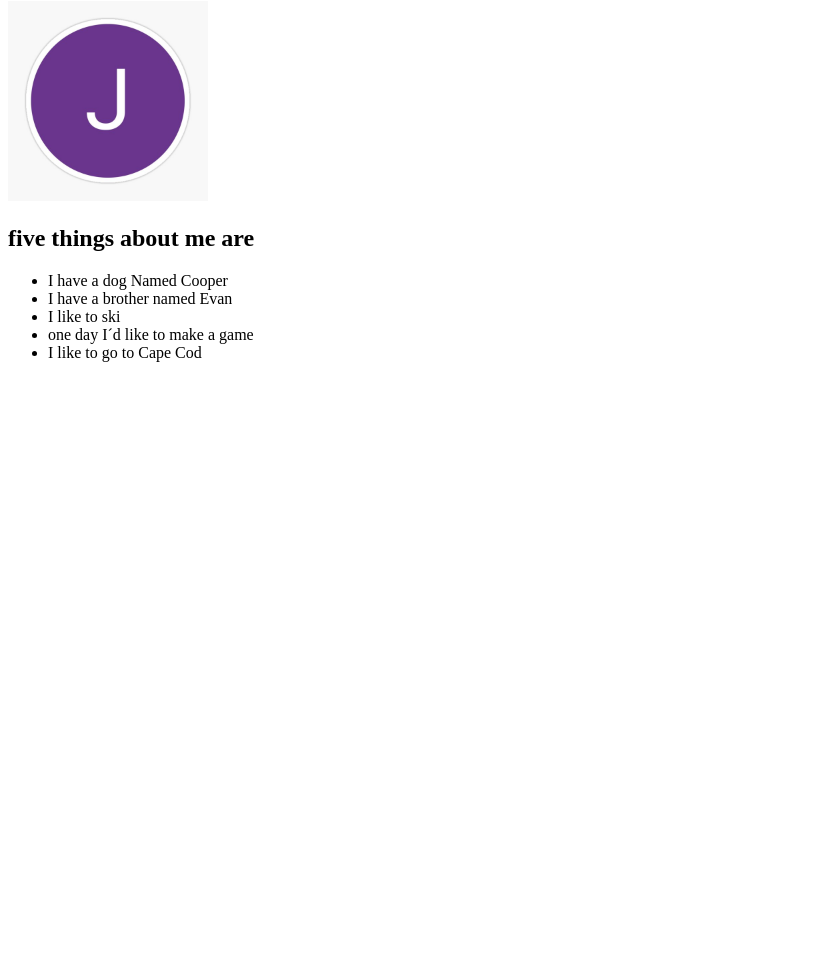
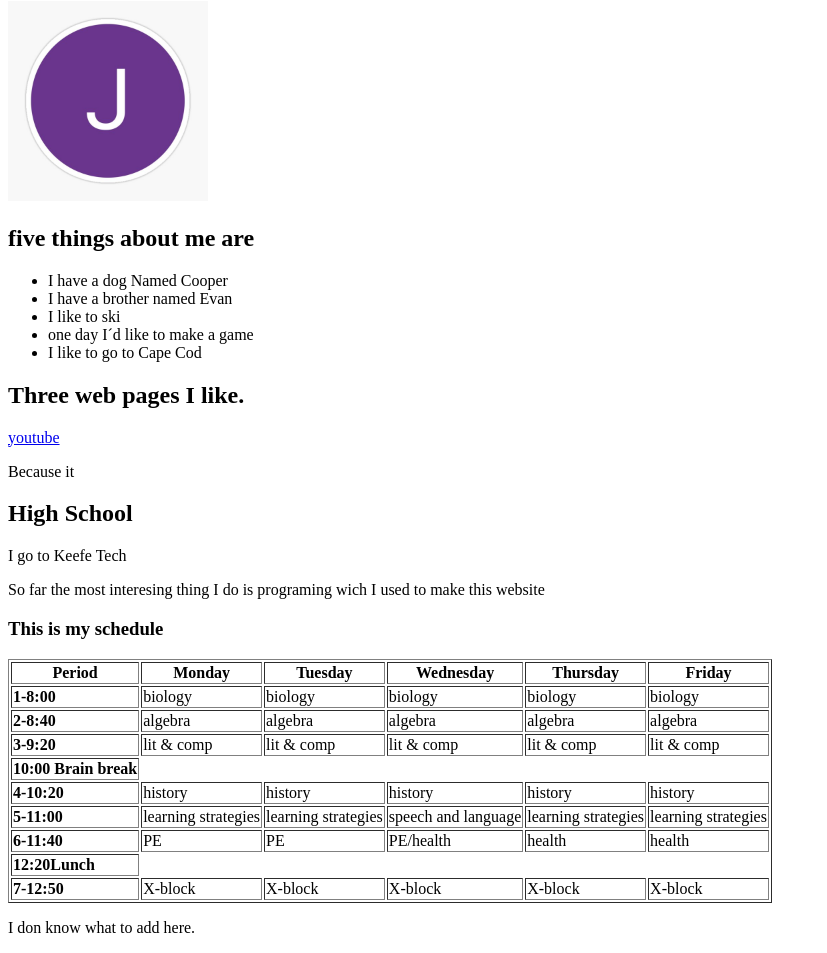
Before and after one commit to KTProg-2024/my-own-webpage-Jackandanumber, a plain HTML site: page index.html in a window 1280 px wide. Shown: the part 79-1032 px from the top of the page, without its empty margins (0-827 px from the left). Before the commit the page ends 800 px from the top, so only its background shows below. Drawn offline with Linux system fonts and the light colour scheme.

Commit message:
added schedule

```diff
--- a/index.html
+++ b/index.html
@@ -3,7 +3,6 @@
     <head>
       <title>things about me</title>
     </head>
-
     <body>
      <h1>Jack</h1>
      <img src="j.jpg" alt="J" width="200">
@@ -15,5 +14,85 @@
        <li>one day I´d like to make a game</li>
        <li>I like to go to Cape Cod</li>
      </ul>
+     <h2> Three web pages I like.</h2>
+    <a href="https://www.youtube.com/">youtube</a>
+    <p>Because it
+
+
+     <h2>High School</h2>
+     <p>I go to Keefe Tech</p>
+     <p>So far the most interesing thing I do is programing wich I used to make this website</p>
+     <h3>This is my schedule</h3>
+       <table border="1">
+         <th>Period</th>
+         <th>Monday</th>
+         <th>Tuesday</th>
+         <th>Wednesday</th>
+         <th>Thursday</th>
+         <th>Friday</th>
+       <tr>
+         <td><b>1-8:00</b></td>
+         <td>biology</td>
+         <td>biology</td>
+         <td>biology</td>
+         <td>biology</td>
+         <td>biology</td>
+       </tr>
+       <tr>
+         <td><b>2-8:40</b></td>
+         <td>algebra</td>
+         <td>algebra</td>
+         <td>algebra</td>
+         <td>algebra</td>
+         <td>algebra</td>
+       </tr>
+       <tr>
+         <td><b>3-9:20</b></td>
+         <td>lit & comp</td>
+         <td>lit & comp</td>
+         <td>lit & comp</td>
+         <td>lit & comp</td>
+         <td>lit & comp</td>
+       </tr>
+       <tr>
+        <td><b>10:00 Brain break</b></td>
+       </tr>
+       <tr>
+         <td><b>4-10:20</b></td>
+         <td>history</td>
+         <td>history</td>
+         <td>history</td>
+         <td>history</td>
+         <td>history</td>
+       </tr>
+       <tr>
+         <td><b>5-11:00</b></td>
+         <td>learning strategies</td>
+         <td>learning strategies</td>
+         <td>speech and language</td>
+        <td>learning strategies</td>
+          <td>learning strategies</td>
+       </tr>
+       <tr>
+         <td><b>6-11:40</b></td>
+         <td>PE</td>
+         <td>PE</td>
+         <td>PE/health</td>
+         <td>health</td>
+         <td>health</td>
+       </tr>
+       <tr>
+         <td><b>12:20Lunch</b></td>
+       </tr>
+       <tr>
+         <td><b>7-12:50</b></td>
+         <td>X-block</td>
+         <td>X-block</td>
+         <td>X-block</td>
+         <td>X-block</td>
+         <td>X-block</td>
+       </tr>
+       </table>
+       <p>I don know what to add here.</p>
     </body>
 </html>
```
